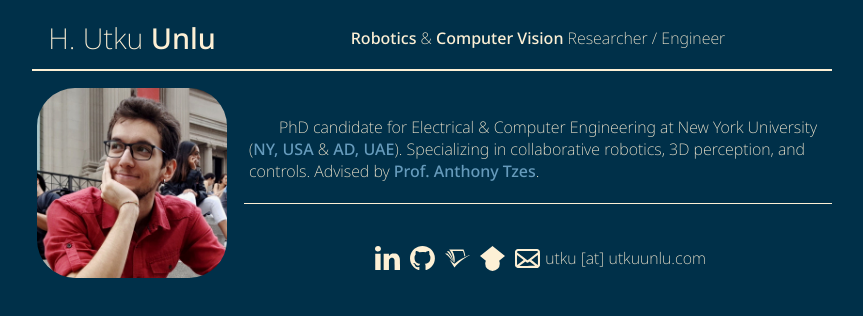
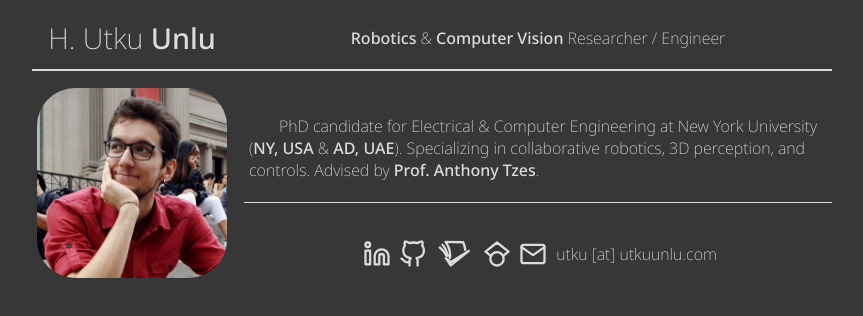
Before and after one commit to h-utkuunlu/h-utkuunlu.github.io, a plain HTML site: page index.html in a window 1280 px wide. Shown: the whole page, without its empty margins (208-1071 px from the left). Drawn offline with Linux system fonts and the light colour scheme.

Commit message:
Remove icons, use HTML svg; Change color

```diff
--- a/index.html
+++ b/index.html
@@ -18,25 +18,46 @@
       <img src="./images/profile.jpg" alt="H. Utku Unlu" width="100%">
     </div>
     <div class="div-bio">
-      <p class="indent">PhD candidate for Electrical & Computer Engineering at New York University (<a href="https://engineering.nyu.edu" target="_blank" rel="noopener noreferrer">NY, USA</a> & <a href="https://nyuad.nyu.edu" target="_blank" rel="noopener noreferrer">AD, UAE</a>). Specializing in collaborative robotics, 3D perception, and controls. Advised by <a href="https://nyuad.nyu.edu/en/academics/divisions/engineering/faculty/anthony-tzes.html" target="_blank" rel="noopener noreferrer">Prof. Anthony Tzes</a>.
+      <p class="indent">
+        PhD candidate for Electrical & Computer Engineering at New York University
+        (<a href="https://engineering.nyu.edu" target="_blank" rel="noopener noreferrer">NY, USA</a> & <a href="https://nyuad.nyu.edu" target="_blank" rel="noopener noreferrer">AD, UAE</a>).
+        Specializing in collaborative robotics, 3D perception, and controls. Advised by
+        <a href="https://nyuad.nyu.edu/en/academics/divisions/engineering/faculty/anthony-tzes.html" target="_blank" rel="noopener noreferrer">Prof. Anthony Tzes</a>.
     </div>
     <div class="div-links">
       <a href="https://www.linkedin.com/in/h-utku-unlu/" target="_blank" rel="noopener noreferrer">
-        <img src="./images/icons/linkedin.svg"/>
+        <svg>
+          <path d="M16 8a6 6 0 0 1 6 6v7h-4v-7a2 2 0 0 0-2-2 2 2 0 0 0-2 2v7h-4v-7a6 6 0 0 1 6-6z"/>
+          <rect x="2" y="9" width="4" height="12"/>
+          <circle cx="4" cy="4" r="2"/>
+        </svg>
       </a>
       <a href="https://github.com/h-utkuunlu/" target="_blank" rel="noopener noreferrer">
-        <img src="./images/icons/github.svg"/>
+        <svg>
+          <path d="M9 19c-5 1.5-5-2.5-7-3m14 6v-3.87a3.37 3.37 0 0 0-.94-2.61c3.14-.35 6.44-1.54 6.44-7A5.44 5.44 0 0 0 20 4.77 5.07 5.07 0 0 0 19.91 1S18.73.65 16 2.48a13.38 13.38 0 0 0-7 0C6.27.65 5.09 1 5.09 1A5.07 5.07 0 0 0 5 4.77a5.44 5.44 0 0 0-1.5 3.78c0 5.42 3.3 6.61 6.44 7A3.37 3.37 0 0 0 9 18.13V22"/>
+        </svg>
       </a>
       <a href="https://www.semanticscholar.org/author/Halil-Utku-Unlu/152133168" target="_blank" rel="noopener noreferrer">
-        <img src="./images/icons/semantic-scholar.svg"/>
+        <svg class="semantic-scholar">
+          <path d="M14.3,21.9 L10,15.6 L14.4,19.0 L30.0,9.3 L14.3,21.9"/>
+          <path d="M13.6,15.6 C14.2,10.5 12.3,4.8 9.8,1.5 L25.1,1.8 C26.3,4.4 26.6,5.3 26.9,8.4"/>
+          <path d="M11.9,13.6 C10.8,9.8 10.5,7.48 7.2,4.0"/>
+          <path d="M10.5,13.6 C9.3,11.2 7.2,8.1 4.8,6.4"/>
+        </svg>
       </a>
       <a href="https://scholar.google.com/citations?user=r3oBWnQAAAAJ" target="_blank" rel="noopener noreferrer">
-        <img src="./images/icons/google-scholar.svg"/>
+        <svg>
+          <polyline points="6.7,13.7 2,10 12,2 22,10 17.3,13.7"/>
+          <circle cx="12" cy="16.2" r="5.8"/>
+        </svg>
       </a>
       <a href="#">
-        <img src="./images/icons/email.svg"/>
+        <svg>
+          <path d="M4 4h16c1.1 0 2 .9 2 2v12c0 1.1-.9 2-2 2H4c-1.1 0-2-.9-2-2V6c0-1.1.9-2 2-2z"/>
+          <polyline points="22,6 12,13 2,6"/>
+        </svg>
       </a>
-      utku [at] utkuunlu.com
+      <span class="shift">utku [at] utkuunlu.com</span>
     </div>
   </div>
 </body>
--- a/style.css
+++ b/style.css
@@ -1,12 +1,12 @@
 body {
-    font-family: 'Noto Sans', sans-serif;
+    font-family: "Noto Sans", sans-serif;
     font-weight: 200;
-    background-color: #003049;
-    color: #FDF0D5;
+    background-color: #373737;
+    color: #dcdcdc;
 }
 
 body img {
-    transition: .2s all ease-in-out;
+    transition: 0.2s all ease-in-out;
 }
 
 img:hover {
@@ -28,7 +28,7 @@ img:hover {
 
 .div-line {
     grid-area: line;
-    border-bottom: 2px solid #FDF0D5;
+    border-bottom: 2px solid #dcdcdc;
     width: 100%;
 }
 
@@ -48,7 +48,7 @@ img:hover {
     padding: 5px;
     grid-area: bio;
     margin: auto;
-    border-bottom: 1px solid #FDF0D5;
+    border-bottom: 1px solid #dcdcdc;
 }
 
 .div-links {
@@ -74,10 +74,10 @@ img:hover {
 .grid-container {
     display: grid;
     grid-template-areas:
-        'name header'
-        'line line'
-        'photo bio'
-        'photo links';
+        "name header"
+        "line line"
+        "photo bio"
+        "photo links";
     grid-template-columns: 25% auto;
     grid-row-gap: 2px;
     gap: 12px;
@@ -94,32 +94,63 @@ p.indent {
     font-weight: 500;
 }
 
+.shift {
+    padding-left: 5px;
+    padding-bottom: 5px;
+}
+
 a {
     text-decoration: none;
     transition: color ease-in-out 0.2s;
-    color: #669BBC;
+    color: #dcdcdc;
     font-weight: 500;
 }
 
 a:hover {
-    color: #C1121F;
+    color: #c1121f;
 }
 
-@media screen and (max-width: 600px){
-    .grid-container{
+svg {
+    stroke: #dcdcdc;
+    transition: 0.2s all ease-in-out;
+    padding: 6px;
+    width: 24px;
+    height: 24px;
+    transform: scale(1.15);
+    stroke-width: 2;
+    fill: none;
+    stroke-linecap: round;
+    stroke-linejoin: round;
+}
+
+svg:hover {
+    stroke: #c1121f;
+    transform: scale(1.25);
+}
+
+svg.semantic-scholar {
+    width: 36px;
+}
+
+@media screen and (max-width: 600px) {
+    .grid-container {
         max-width: 400px;
         grid-template-areas:
-            'name'
-            'header'
-            'line'
-            'photo'
-            'bio'
-            'links';
+            "name"
+            "header"
+            "line"
+            "photo"
+            "bio"
+            "links";
         grid-template-columns: 100%;
         gap: 2px;
     }
 
     .div-photo:hover img {
-        transform: scale(1.00);
+        transform: scale(1);
+    }
+
+    .div-photo img {
+        width: 70%;
     }
 }
```
Also changed, not shown: images/icons/email.svg (deleted), images/icons/github.svg (deleted), images/icons/google-scholar.svg (deleted), images/icons/linkedin.svg (deleted), images/icons/semantic-scholar.svg (deleted).
